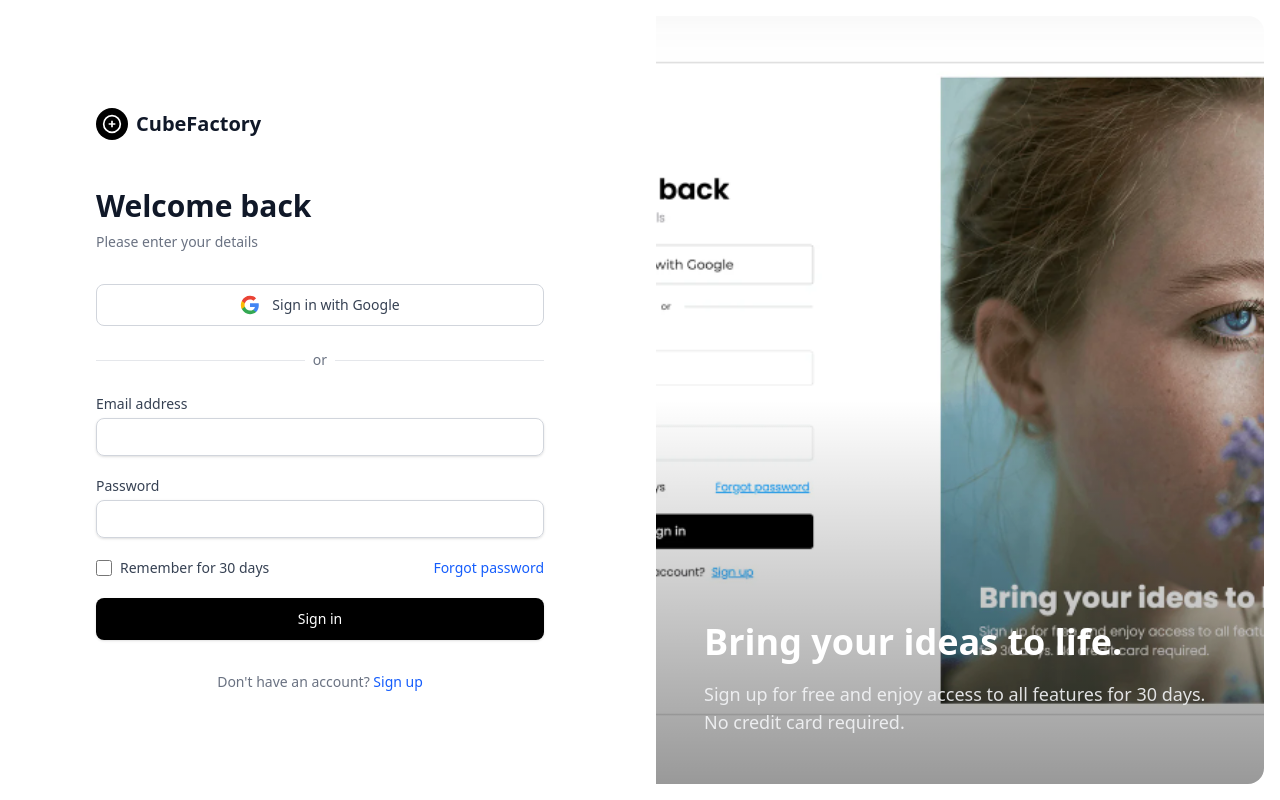
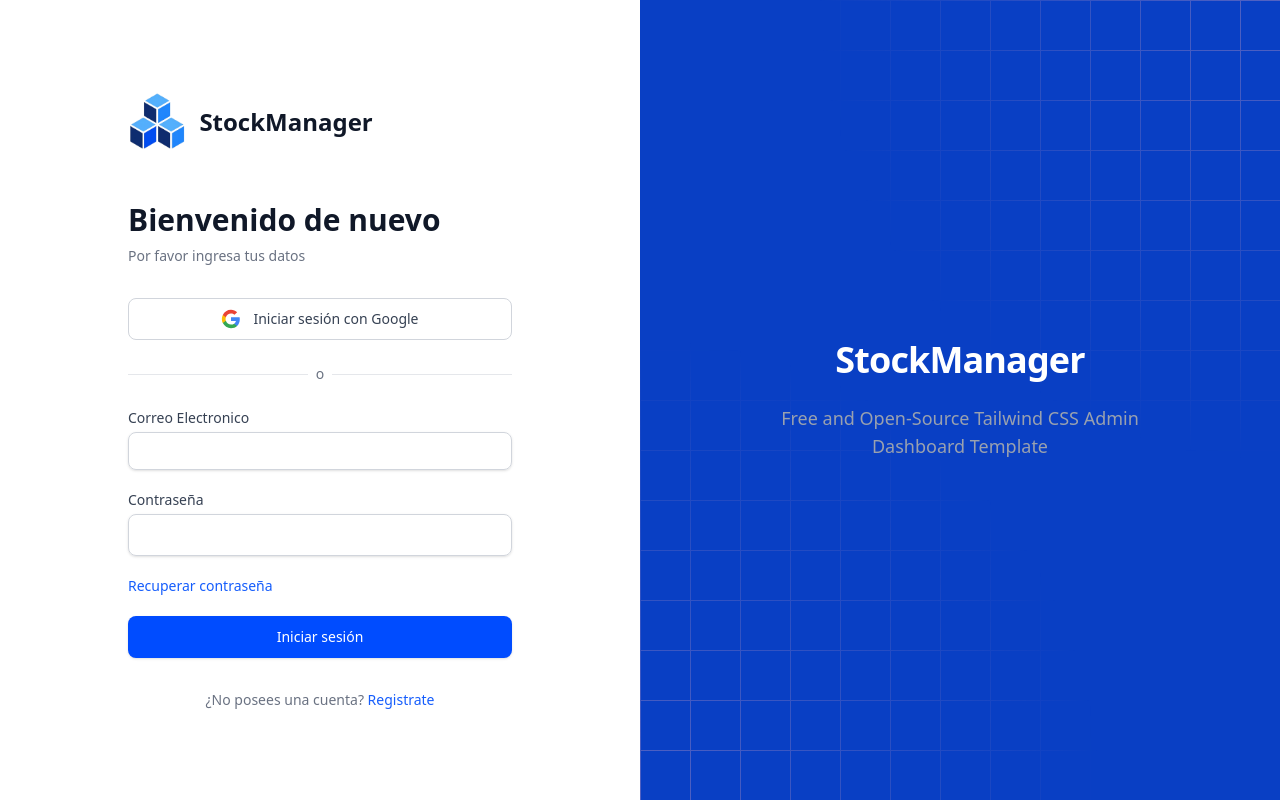
Before and after one commit to ItsTheWest/StockManager, a React (Vite) app in the folder frontReact/: page /login in a window 1280 px wide. Built offline with nearby package versions, Linux system fonts and the light colour scheme.

Commit message:
Inicio de sesion
creación de logo, paleta de colores y pulido de algunas cosas

```diff
--- a/frontReact/src/pages/login.tsx
+++ b/frontReact/src/pages/login.tsx
@@ -3,22 +3,18 @@ export function Login() {
   return (
     <div className="flex min-h-screen w-full bg-white">
       {/* Left Side - Form */}
-      <div className="flex w-full flex-col justify-center px-8 py-12 lg:w-1/2 lg:px-20 xl:px-24">
+      <div className="flex w-full flex-col justify-center px-4 py-12 sm:px-6 lg:w-1/2 lg:px-20 xl:px-24">
+        <div className="mx-auto w-full max-w-sm lg:w-full">
           <div className="mb-12">
-          <div className="flex items-center gap-2 font-semibold text-xl text-gray-900">
-            <div className="flex h-8 w-8 items-center justify-center rounded-full bg-black text-white">
-              <svg viewBox="0 0 24 24" fill="none" stroke="currentColor" strokeWidth="2" className="h-5 w-5">
-                <circle cx="12" cy="12" r="10" />
-                <path d="M12 8v8M8 12h8" />
-              </svg>
-            </div>
-            CubeFactory
+            <div className="flex items-center sm:text-2xl  gap-3 font-bold text-xl text-gray-900">
+              <img src="/Logo-StockManager.png" alt="Logo" className="h-16 w-auto" />
+              StockManager
             </div>
           </div>
 
           <div className="mb-8">
-          <h1 className="text-3xl font-bold text-gray-900">Welcome back</h1>
-          <p className="mt-2 text-sm text-gray-500">Please enter your details</p>
+            <h1 className="text-2xl font-bold text-gray-900 sm:text-3xl">Bienvenido de nuevo</h1>
+            <p className="mt-2 text-sm text-gray-500">Por favor ingresa tus datos</p>
           </div>
 
           <button className="flex w-full items-center justify-center gap-3 rounded-lg border border-gray-300 bg-white px-4 py-2.5 text-sm font-medium text-gray-700 transition-colors hover:bg-gray-50 focus:outline-none focus:ring-2 focus:ring-gray-200">
@@ -40,7 +36,7 @@ export function Login() {
                 fill="#EA4335"
               />
             </svg>
-          Sign in with Google
+            Iniciar sesión con Google
           </button>
 
           <div className="relative my-6">
@@ -48,14 +44,14 @@ export function Login() {
               <div className="w-full border-t border-gray-200"></div>
             </div>
             <div className="relative flex justify-center text-sm">
-            <span className="bg-white px-2 text-gray-500">or</span>
+              <span className="bg-white px-2 text-gray-500"> o </span>
             </div>
           </div>
 
           <form className="space-y-5">
             <div>
               <label htmlFor="email" className="block text-sm font-medium text-gray-700">
-              Email address
+                Correo Electronico
               </label>
               <div className="mt-1">
                 <input
@@ -64,14 +60,14 @@ export function Login() {
                   type="email"
                   autoComplete="email"
                   required
-                className="block w-full rounded-lg border border-gray-300 px-3 py-2 shadow-sm focus:border-black focus:outline-none focus:ring-1 focus:ring-black sm:text-sm"
+                  className="block w-full rounded-lg border border-gray-300 px-3 py-2 shadow-sm focus:border-[#004cff] focus:outline-none focus:ring-1 focus:ring-[#004cff] sm:text-sm"
                 />
               </div>
             </div>
 
             <div>
               <label htmlFor="password" className="block text-sm font-medium text-gray-700">
-              Password
+                Contraseña
               </label>
               <div className="mt-1">
                 <input
@@ -80,27 +76,17 @@ export function Login() {
                   type="password"
                   autoComplete="current-password"
                   required
-                className="block w-full rounded-lg border border-gray-300 px-3 py-2 shadow-sm focus:border-black focus:outline-none focus:ring-1 focus:ring-black sm:text-sm"
+                  className="block w-full rounded-lg border border-gray-300 px-3 py-2 shadow-sm focus:border-[#004cff] focus:outline-none focus:ring-1 focus:ring-[#004cff] sm:text-sm--"
                 />
               </div>
             </div>
 
             <div className="flex items-center justify-between">
-            <div className="flex items-center">
-              <input
-                id="remember-me"
-                name="remember-me"
-                type="checkbox"
-                className="h-4 w-4 rounded border-gray-300 text-black focus:ring-black"
-              />
-              <label htmlFor="remember-me" className="ml-2 block text-sm text-gray-700">
-                Remember for 30 days
-              </label>
-            </div>
+
 
               <div className="text-sm">
                 <a href="#" className="font-medium text-blue-600 hover:text-blue-500">
-                Forgot password
+                  Recuperar contraseña
                 </a>
               </div>
             </div>
@@ -108,35 +94,49 @@ export function Login() {
             <div>
               <button
                 type="submit"
-              className="flex w-full justify-center rounded-lg border border-transparent bg-black px-4 py-2.5 text-sm font-medium text-white shadow-sm hover:bg-gray-800 focus:outline-none focus:ring-2 focus:ring-black focus:ring-offset-2"
+                className="flex w-full justify-center rounded-lg border border-transparent bg-[#004cff] px-4 py-2.5 text-sm font-medium text-white shadow-sm hover:bg-[#003ed3] focus:outline-none focus:ring-2 focus:ring-black focus:ring-offset-2"
               >
-              Sign in
+                Iniciar sesión
               </button>
             </div>
           </form>
 
           <p className="mt-8 text-center text-sm text-gray-500">
-          Don't have an account?{' '}
+            ¿No posees una cuenta?{' '}
             <a href="#" className="font-medium text-blue-600 hover:text-blue-500">
-            Sign up
+              Registrate
             </a>
           </p>
         </div>
+      </div>
 
-      {/* Right Side - Image */}
-      <div className="hidden lg:block lg:w-1/2 relative">
-        <div className="absolute inset-0 m-4 rounded-r-2xl overflow-hidden">
-          <img
-            className="h-full w-full object-cover"
-            src="./public/image.png"
-            alt="Woman with flowers"
-          />
-          <div className="absolute inset-0 bg-gradient-to-t from-black/40 via-transparent to-transparent"></div>
-          <div className="absolute bottom-0 left-0 right-0 p-12 text-white">
-            <h2 className="text-4xl font-bold mb-4 leading-tight">Bring your ideas to life.</h2>
-            <p className="text-lg text-gray-100/90">Sign up for free and enjoy access to all features for 30 days. No credit card required.</p>
+      {/* Right Side - Design */}
+      <div className="hidden lg:flex lg:w-1/2 relative flex-col items-center justify-center bg-[#093fc4] overflow-hidden">
+        {/* Grid Background */}
+        <div className="absolute inset-0 z-0">
+          <div
+            className="h-full w-full"
+            style={{
+              backgroundImage: 'linear-gradient(#5463c2 1px, transparent 1px), linear-gradient(90deg, #5463c2 1px, transparent 1px)',
+              backgroundSize: '50px 50px',
+              maskImage: 'radial-gradient(circle at top right, black 0%, transparent 45%), radial-gradient(circle at bottom left, black 0%, transparent 45%)',
+              WebkitMaskImage: 'radial-gradient(circle at top right, black 0%, transparent 45%), radial-gradient(circle at bottom left, black 0%, transparent 45%)'
+            }}
+          ></div>
         </div>
+
+        {/* Content */}
+        <div className="z-10 flex flex-col items-center text-center">
+          <div className="mb-6 flex items-center gap-4">
+            <h1 className="text-4xl font-bold text-white tracking-tight">StockManager</h1>
           </div>
+          <p className="max-w-sm text-lg text-gray-400 font-medium">
+            Free and Open-Source Tailwind CSS Admin Dashboard Template
+          </p>
+        </div>
+
+        {/* Bottom Right Toggle */}
+
       </div>
     </div>
   );
--- a/frontReact/tailwind.config.js
+++ b/frontReact/tailwind.config.js
@@ -2,7 +2,13 @@
 export default {
   content: ["./index.html", "./src/**/*.{js,ts,jsx,tsx}"],
   theme: {
-    extend: {},
+    extend: {
+      colors: {
+        'azure-radiance': {
+          900: '#233985',
+        },
+      },
+    },
   },
   plugins: [],
 }
```
Also changed, not shown: frontReact/public/Logo-StockManager.png (added). Lines whose indentation alone changed are shown as unchanged.
